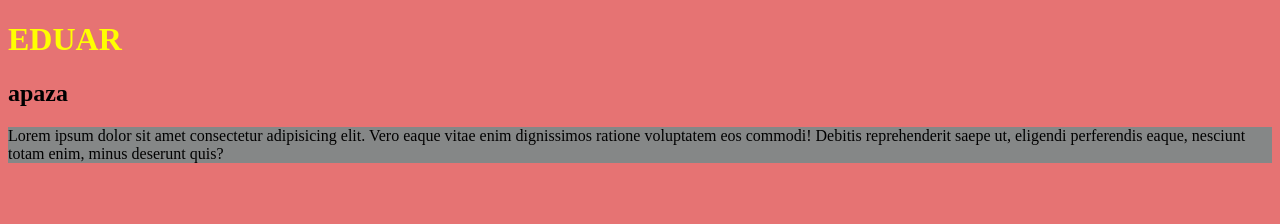
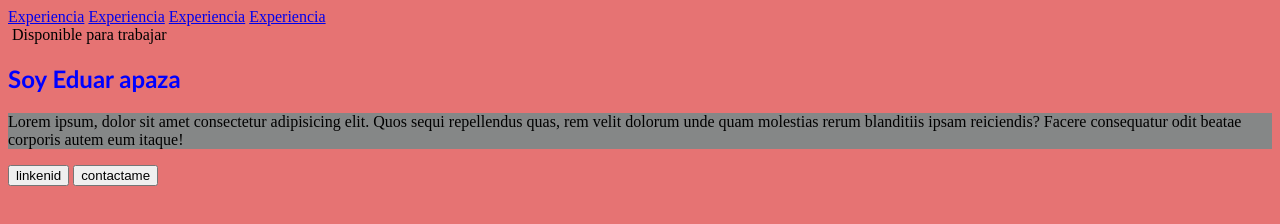
Before and after one commit to eapaza1/ib-noche, a plain HTML site: page index.html in a window 1280 px wide. Drawn offline with Linux system fonts and the light colour scheme.

Commit message:
estructura de portafolio

```diff
--- a/estilos.css
+++ b/estilos.css
@@ -1,3 +1,35 @@
-body{
+body {
     background: rgb(230, 115, 115);
 }
+
+h1 {
+    color: blue;
+    font-family: 'Gill Sans', 'Gill Sans MT', Calibri, 'Trebuchet MS', sans-serif   ;
+}
+
+.informatica {
+    color: beige;
+}
+
+#diseño {
+    color: brown;
+}
+
+.bg-green{
+    background: green;
+}
+
+.text-white{
+    color: white;
+}
+
+/* selectores{
+    estilos
+}
+*/
+
+/*
+#id{}
+.clase{}
+etiqueta{}
+*/
--- a/index.html
+++ b/index.html
@@ -1,11 +1,12 @@
 <!DOCTYPE html>
 <html lang="en">
+
 <head>
     <meta charset="UTF-8">
     <meta name="viewport" content="width=device-width, initial-scale=1.0">
     <title>Document</title>
     <style>
-        p{
+        p {
             background: #858787;
         }
     </style>
@@ -13,9 +14,28 @@
     <link rel="stylesheet" href="estilos.css">
 
 </head>
-    <h1 style="color: yellow;">EDUAR</h1>
-    <h2>apaza</h2>
 
-    <p>Lorem ipsum dolor sit amet consectetur adipisicing elit. Vero eaque vitae enim dignissimos ratione voluptatem eos commodi! Debitis reprehenderit saepe ut, eligendi perferendis eaque, nesciunt totam enim, minus deserunt quis?</p>
+<body>
+    <header>
+        <a href="url">Experiencia</a>
+        <a href="url">Experiencia</a>
+        <a href="url">Experiencia</a>
+        <a href="url">Experiencia</a>
+    </header>
+    <main>
+        <section>
+            <img src="url" alt="">
+            <span>Disponible para trabajar</span>
+        </section>
+        <section>
+            <h1>Soy Eduar apaza</h1>
+            <p>Lorem ipsum, dolor sit amet consectetur adipisicing elit. Quos sequi repellendus quas, rem velit dolorum
+                unde quam molestias rerum blanditiis ipsam reiciendis? Facere consequatur odit beatae corporis autem eum
+                itaque!</p>
+            <button>linkenid</button>
+            <button>contactame</button>
+        </section>
+    </main>
 </body>
+
 </html>
```
